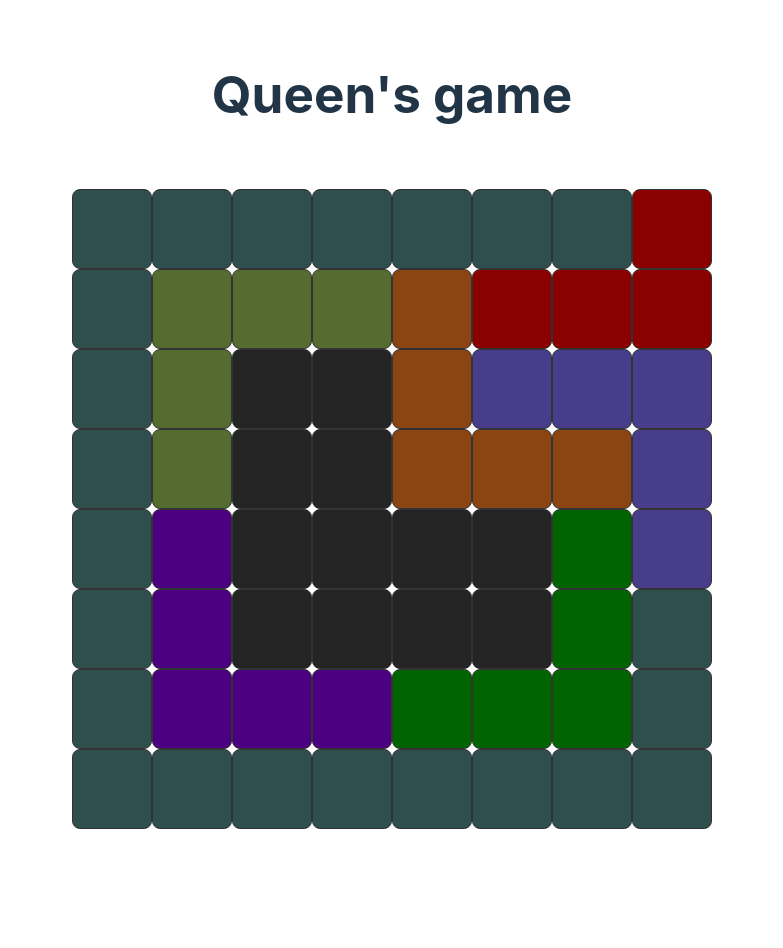
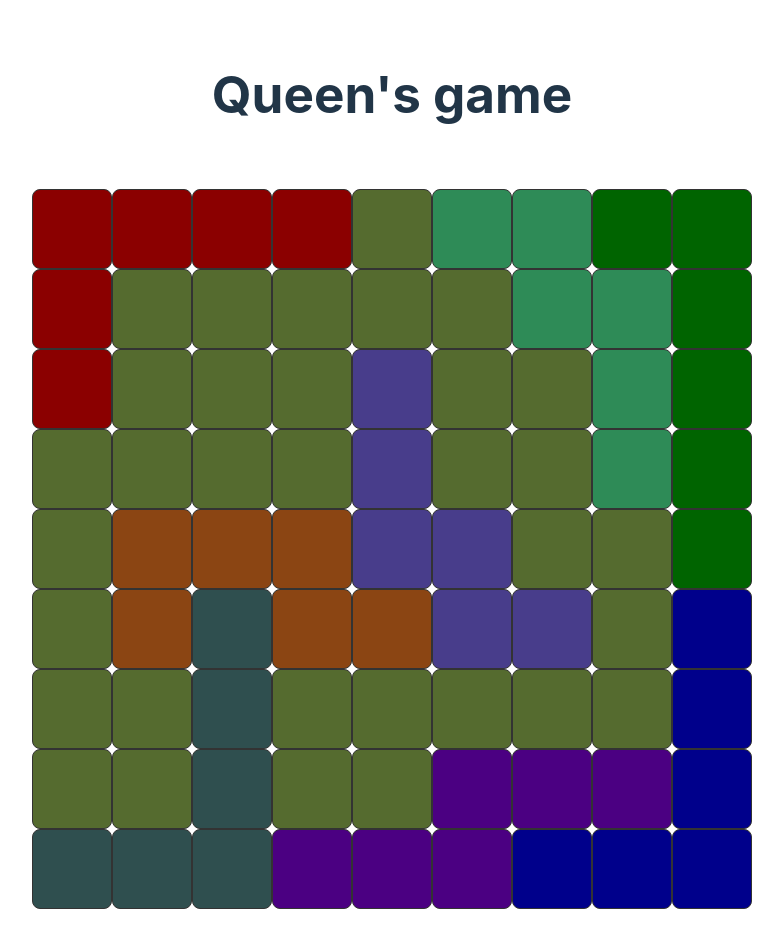
Before and after one commit to Jose-Tejero/queensgame, a React (Vite) app: page / in a window 1280 px wide. Shown: the top 948 px of the page, without its empty margins (248-1031 px from the left). Before the commit the page ends 893 px from the top, so only its background shows below. Built offline with nearby package versions, Linux system fonts and the light colour scheme.

Commit message:
Se agregan mapas

```diff
--- a/src/App.jsx
+++ b/src/App.jsx
@@ -3,7 +3,7 @@ import { useEffect, useState } from 'react';
 import RowElement from './components/RowElement';
 
 function App() {
-  const [count, setCount] = useState(4);
+  const [count, setCount] = useState(5);
   const [queenPosition, setQueenPosition] = useState([]);
   const [polarQueen, setPolarQueen] = useState([]);
   const [rules, setRules] = useState({
--- a/src/components/RowElement.jsx
+++ b/src/components/RowElement.jsx
@@ -1,6 +1,8 @@
 import * as React from 'react';
 import Cell from './Cell';
 import { useState, useEffect } from 'react';
+import mapa93 from '../maps/mapa93';
+import mapa94 from '../maps/mapa94';
 
 function RowElement({
   numCells,
@@ -11,16 +13,6 @@ function RowElement({
   isColForbidden,
   rules,
 }) {
-  const colorMatrix = [
-    ['#2F4F4F', '#2F4F4F', '#2F4F4F', '#2F4F4F', '#2F4F4F', '#2F4F4F', '#2F4F4F', '#8B0000'],
-    ['#2F4F4F', '#556B2F', '#556B2F', '#556B2F', '#8B4513', '#8B0000', '#8B0000', '#8B0000'],
-    ['#2F4F4F', '#556B2F', '#242424', '#242424', '#8B4513', '#483D8B', '#483D8B', '#483D8B'],
-    ['#2F4F4F', '#556B2F', '#242424', '#242424', '#8B4513', '#8B4513', '#8B4513', '#483D8B'],
-    ['#2F4F4F', '#4B0082', '#242424', '#242424', '#242424', '#242424', '#006400', '#483D8B'],
-    ['#2F4F4F', '#4B0082', '#242424', '#242424', '#242424', '#242424', '#006400', '#2F4F4F'],
-    ['#2F4F4F', '#4B0082', '#4B0082', '#4B0082', '#006400', '#006400', '#006400', '#2F4F4F'],
-    ['#2F4F4F', '#2F4F4F', '#2F4F4F', '#2F4F4F', '#2F4F4F', '#2F4F4F', '#2F4F4F', '#2F4F4F']
-  ];
 
   useEffect(() => {
     console.log('Rules changed');
@@ -58,7 +50,7 @@ function RowElement({
           isRowForbidden={isRowForbidden}
           isColForbidden={isColForbidden(index + 1)}
           isCornerForbidden={handleSetCornerForbidden(indexRow + 1, index + 1)}
-          color={colorMatrix[indexRow][index]}
+          color={mapa94[indexRow][index]}
         />
       ))}
     </div>
--- /dev/null
+++ b/src/maps/mapa93.js
@@ -0,0 +1,21 @@
+// '#2F4F4F' // Dark Slate Gray
+// '#8B0000' // Dark Red
+// '#556B2F' // Dark Olive Green
+// '#8B4513' // Saddle Brown
+// '#242424' // Dark Gray (custom)
+// '#483D8B' // Dark Slate Blue
+// '#4B0082' // Indigo
+// '#006400' // Dark Green
+
+const mapa93 = [
+  ['#2F4F4F', '#2F4F4F', '#2F4F4F', '#2F4F4F', '#2F4F4F', '#2F4F4F', '#2F4F4F', '#8B0000'],
+  ['#2F4F4F', '#556B2F', '#556B2F', '#556B2F', '#8B4513', '#8B0000', '#8B0000', '#8B0000'],
+  ['#2F4F4F', '#556B2F', '#242424', '#242424', '#8B4513', '#483D8B', '#483D8B', '#483D8B'],
+  ['#2F4F4F', '#556B2F', '#242424', '#242424', '#8B4513', '#8B4513', '#8B4513', '#483D8B'],
+  ['#2F4F4F', '#4B0082', '#242424', '#242424', '#242424', '#242424', '#006400', '#483D8B'],
+  ['#2F4F4F', '#4B0082', '#242424', '#242424', '#242424', '#242424', '#006400', '#2F4F4F'],
+  ['#2F4F4F', '#4B0082', '#4B0082', '#4B0082', '#006400', '#006400', '#006400', '#2F4F4F'],
+  ['#2F4F4F', '#2F4F4F', '#2F4F4F', '#2F4F4F', '#2F4F4F', '#2F4F4F', '#2F4F4F', '#2F4F4F']
+];
+
+export default mapa93;
--- /dev/null
+++ b/src/maps/mapa94.js
@@ -0,0 +1,23 @@
+// '#8B0000', // Dark Red
+// '#006400', // Dark Green
+// '#00008B', // Dark Blue
+// '#4B0082', // Indigo
+// '#2F4F4F', // Dark Slate Gray
+// '#8B4513', // Saddle Brown
+// '#483D8B', // Dark Slate Blue
+// '#2E8B57', // Sea Green
+// '#556B2F'  // Dark Olive Green
+
+const mapa94 = [
+  ['#8B0000', '#8B0000', '#8B0000', '#8B0000', '#556B2F', '#2E8B57', '#2E8B57', '#006400', '#006400'],
+  ['#8B0000', '#556B2F', '#556B2F', '#556B2F', '#556B2F', '#556B2F', '#2E8B57', '#2E8B57', '#006400'],
+  ['#8B0000', '#556B2F', '#556B2F', '#556B2F', '#483D8B', '#556B2F', '#556B2F', '#2E8B57', '#006400'],
+  ['#556B2F', '#556B2F', '#556B2F', '#556B2F', '#483D8B', '#556B2F', '#556B2F', '#2E8B57', '#006400'],
+  ['#556B2F', '#8B4513', '#8B4513', '#8B4513', '#483D8B', '#483D8B', '#556B2F', '#556B2F', '#006400'],
+  ['#556B2F', '#8B4513', '#2F4F4F', '#8B4513', '#8B4513', '#483D8B', '#483D8B', '#556B2F', '#00008B'],
+  ['#556B2F', '#556B2F', '#2F4F4F', '#556B2F', '#556B2F', '#556B2F', '#556B2F', '#556B2F', '#00008B'],
+  ['#556B2F', '#556B2F', '#2F4F4F', '#556B2F', '#556B2F', '#4B0082', '#4B0082', '#4B0082', '#00008B'],
+  ['#2F4F4F', '#2F4F4F', '#2F4F4F', '#4B0082', '#4B0082', '#4B0082', '#00008B', '#00008B', '#00008B']
+];
+
+export default mapa94;
```
